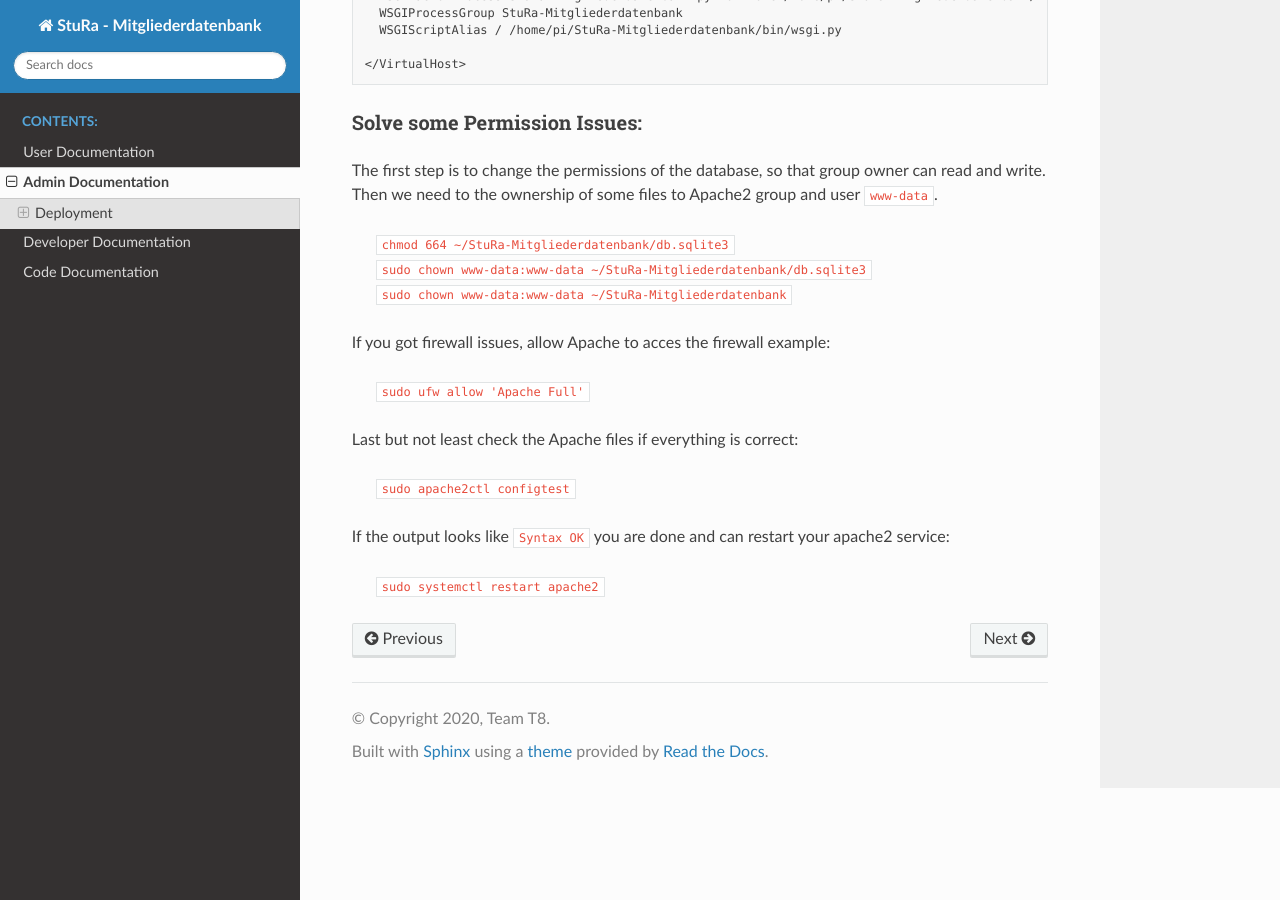
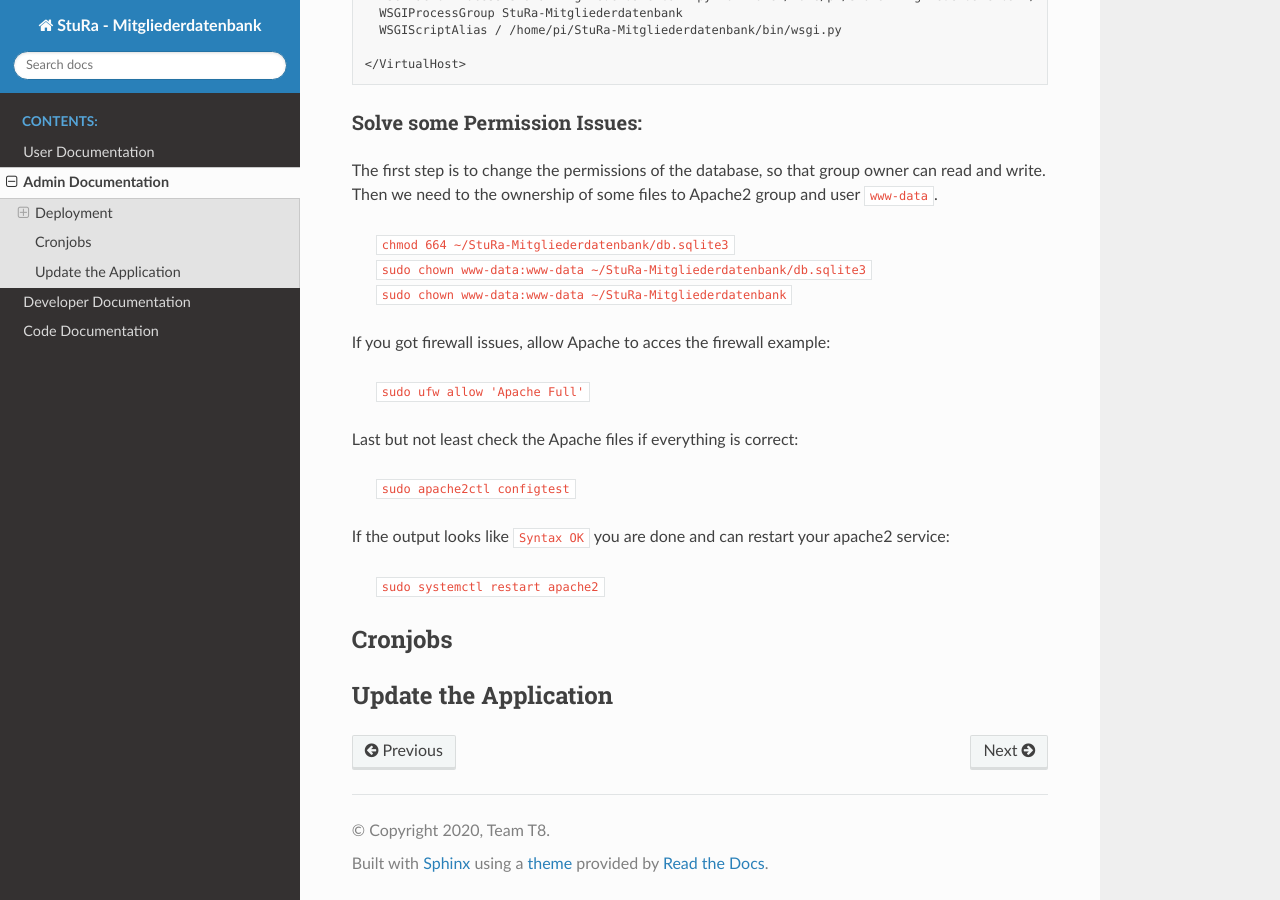
Before and after one commit to mribrgr/StuRa-Mitgliederdatenbank, a Sphinx documentation site: the page built from docs/sphinx/source/masterAdminDoc.rst, in a window 1280 px wide and 900 px high, scrolled down 3025 px. Built offline with Sphinx 7.4.7 and the Read the Docs theme 2.0.0, drawn with Linux system fonts in a browser that asks for light colours.

Commit message:
add sections for Admin Documentation

```diff
--- /dev/null
+++ b/docs/sphinx/source/admin/cronjobs.rst
@@ -0,0 +1,2 @@
+Cronjobs
+--------
--- /dev/null
+++ b/docs/sphinx/source/admin/update.rst
@@ -0,0 +1,2 @@
+Update the Application
+----------------------
--- a/docs/sphinx/source/masterAdminDoc.rst
+++ b/docs/sphinx/source/masterAdminDoc.rst
@@ -2,3 +2,5 @@ Admin Documentation
 ===================
 
 .. include:: admin/deployment.rst
+.. include:: admin/cronjobs.rst
+.. include:: admin/update.rst
```
